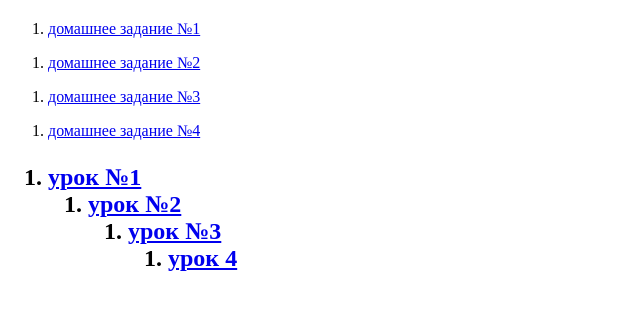
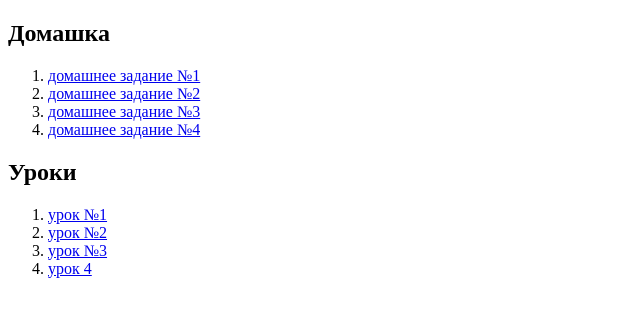
Before and after one commit to Sam-test-2020/Sam-test-2020.github.io, a plain HTML site: page index.html in a window 1280 px wide. Shown: the part 60-376 px from the top of the page, without its empty margins (0-640 px from the left). Drawn offline with Linux system fonts and the light colour scheme.

Commit message:
Update index.html

```diff
--- a/index.html
+++ b/index.html
@@ -10,43 +10,35 @@
     <h1>
         <a href="my_page.html">ссылка на мою страницу</a>
     </h1>
+    <h2>Домашка</h2>
     <ol>
         <li>
             <a href="lesson_1_homework.html">домашнее задание №1</a>
         </li>
-    </ol>
-    <ol>
         <li>
             <a href="lesson_2_homework.html">домашнее задание №2</a>
         </li>
-    </ol>
-    <ol>
         <li>
             <a href="lesson_3_homework.html">домашнее задание №3</a>
         </li>
-    </ol>
-    <ol>
         <li>
             <a href="lesson_4_homework.html">домашнее задание №4</a>
         </li>
     </ol>
-    <h2>
+    <h2>Уроки</h2>
         <ol>
             <li>
-                <a href="lessons_1.html.html">урок №1</a>
+                <a href="lessons_1.html">урок №1</a>
             </li>
-            <ol>
             <li>
                 <a href="lessons_2.html">урок №2</a>
             </li>
-                <ol>
             <li>
                 <a href="lessons_3.html">урок №3</a>
             </li>
-                    <ol>
             <li>
                 <a href="lessons_4.html">урок 4</a>
             </li>
-    </h2>
+        </ol>
 </body>
 </html>
```
Lines whose indentation alone changed are shown as unchanged.
